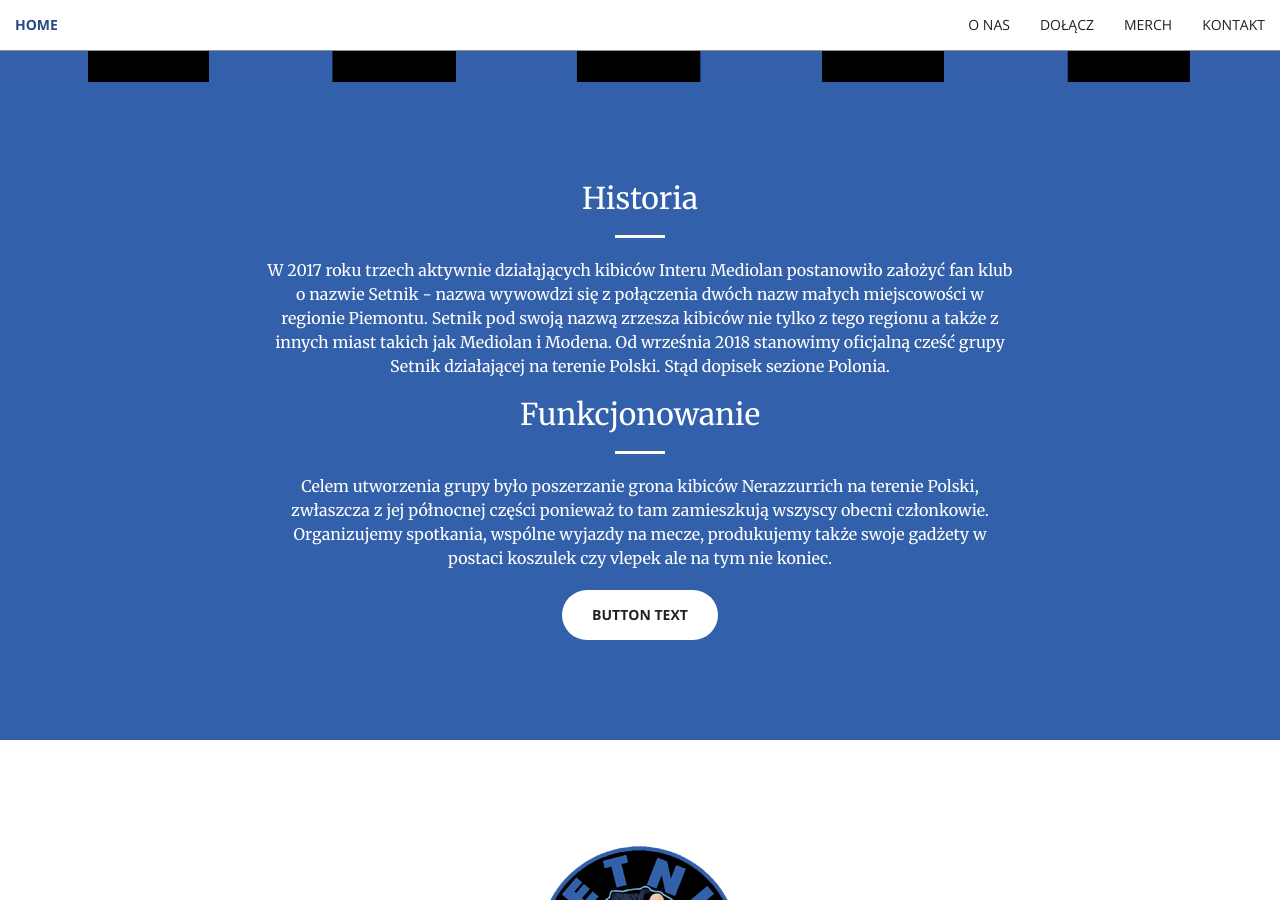
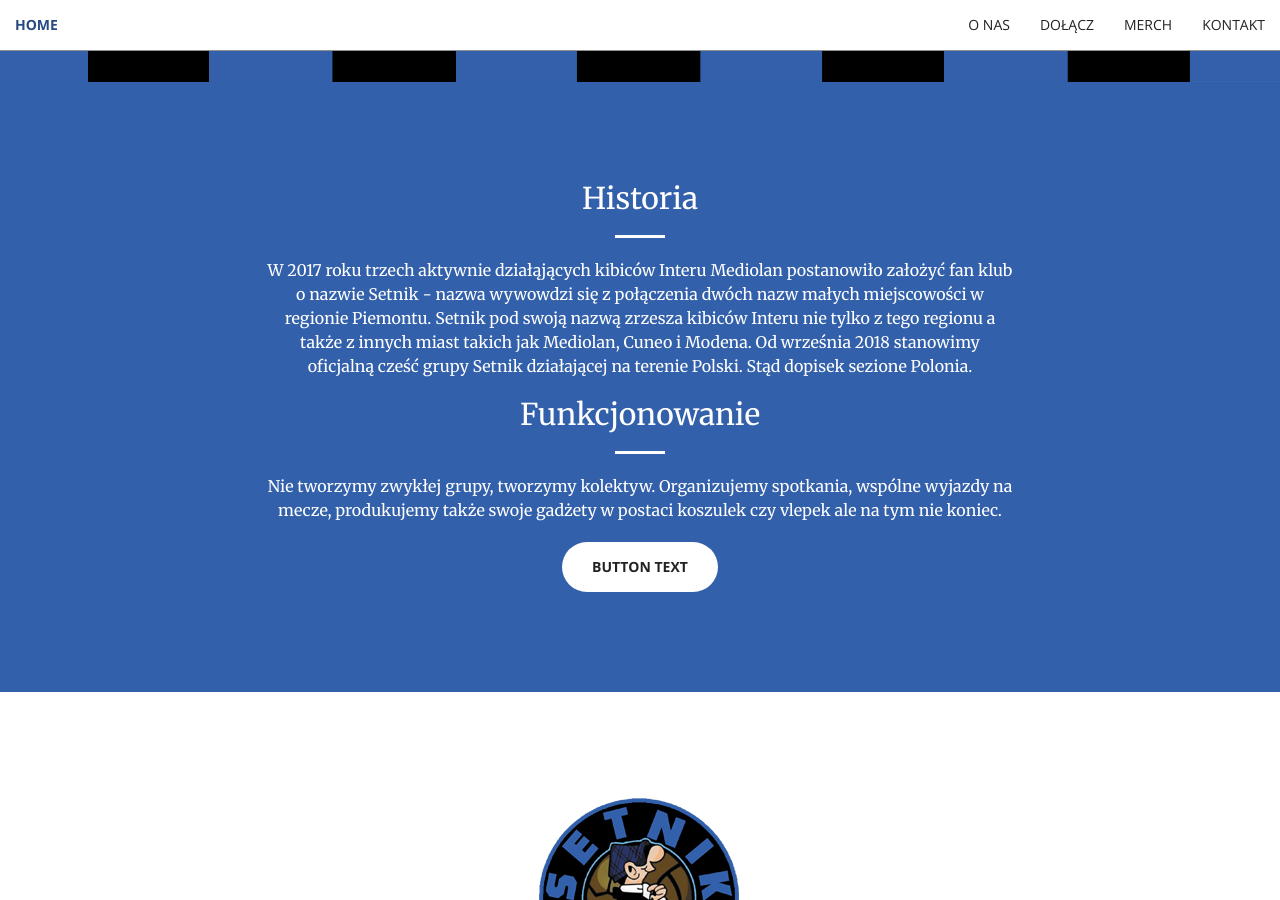
Before and after one commit to SetnikPolonia/setnikpolonia.github.io, a Jekyll site: the page built from index.html, in a window 1280 px wide and 900 px high, scrolled down 818 px. Built offline with Jekyll 4.4.1, drawn with Linux system fonts in a browser that asks for light colours.

Commit message:
Update call-to-action.html

```diff
--- a/_includes/call-to-action.html
+++ b/_includes/call-to-action.html
@@ -4,10 +4,10 @@
             <div class="col-lg-8 col-lg-offset-2 text-center">
                 <h2 class="section-heading">Historia</h2>
                 <hr class="light">
-                <p class="text-faded"><span style="color: white">W 2017 roku trzech aktywnie działąjących kibiców Interu Mediolan postanowiło założyć fan klub o nazwie Setnik - nazwa wywowdzi się z połączenia dwóch nazw małych miejscowości w regionie Piemontu. Setnik pod swoją nazwą zrzesza kibiców nie tylko z tego regionu a także z innych miast takich jak Mediolan i Modena. Od września 2018 stanowimy oficjalną cześć grupy Setnik działającej na terenie Polski. Stąd dopisek sezione Polonia. </span> </p>
+                <p class="text-faded"><span style="color: white">W 2017 roku trzech aktywnie działąjących kibiców Interu Mediolan postanowiło założyć fan klub o nazwie Setnik - nazwa wywowdzi się z połączenia dwóch nazw małych miejscowości w regionie Piemontu. Setnik pod swoją nazwą zrzesza kibiców Interu nie tylko z tego regionu a także z innych miast takich jak Mediolan, Cuneo i Modena. Od września 2018 stanowimy oficjalną cześć grupy Setnik działającej na terenie Polski. Stąd dopisek sezione Polonia. </span> </p>
                 <h2 class="section-heading">Funkcjonowanie</h2>
                 <hr class="light">
-                <p class="text-faded"><span style="color: white">Celem utworzenia grupy było poszerzanie grona kibiców Nerazzurrich na terenie Polski, zwłaszcza z jej północnej części ponieważ to tam zamieszkują wszyscy obecni członkowie. Organizujemy spotkania, wspólne wyjazdy na mecze, produkujemy także swoje gadżety w postaci koszulek czy vlepek ale na tym nie koniec.  </span> </p>
+                <p class="text-faded"><span style="color: white">Nie tworzymy zwykłej grupy, tworzymy kolektyw. Organizujemy spotkania, wspólne wyjazdy na mecze, produkujemy także swoje gadżety w postaci koszulek czy vlepek ale na tym nie koniec.  </span> </p>
 
                 <a href="#" class="btn btn-default btn-xl">Button text</a>
             </div>
```
